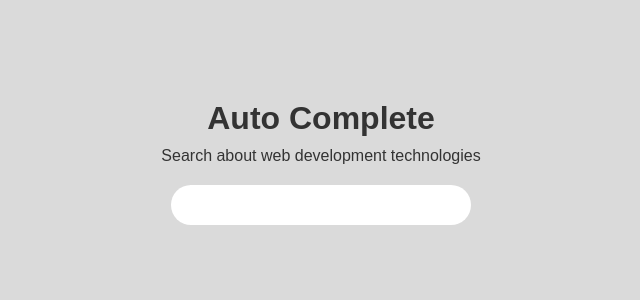
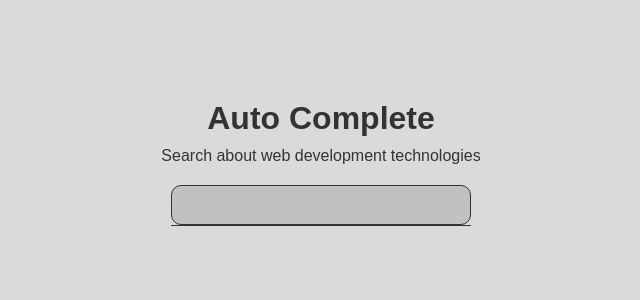
Before and after one commit to LucasSAmaral/AutoCompleteDeelTest, a React (Vite) app in the folder frontend/: page / in a window 1280 px wide. Shown: the top 300 px of the page, without its empty margins (319-959 px from the left). Built offline with nearby package versions, Linux system fonts and the light colour scheme.

Commit message:
feat: create Suggestions component

```diff
--- a/frontend/src/App.tsx
+++ b/frontend/src/App.tsx
@@ -1,4 +1,5 @@
 import Input from './components/Input';
+import Suggestions from './components/Suggestions';
 import './style.css';
 
 function App() {
@@ -8,6 +9,7 @@ function App() {
       <p className="subtitle">Search about web development technologies</p>
       <div className="search-area">
         <Input />
+        <Suggestions />
       </div>
     </div>
   );
--- /dev/null
+++ b/frontend/src/components/Suggestions.tsx
@@ -0,0 +1,16 @@
+import { useAutoComplete } from '../hooks/useAutoComplete';
+
+const Suggestions = () => {
+  const { suggestions, setInputValue } = useAutoComplete();
+  return (
+    <div className="suggestions-wrapper">
+      <ul>
+        {suggestions.map(suggestion => (
+          <li onClick={() => setInputValue(suggestion)}>{suggestion}</li>
+        ))}
+      </ul>
+    </div>
+  );
+};
+
+export default Suggestions;
--- a/frontend/src/style.css
+++ b/frontend/src/style.css
@@ -1,5 +1,4 @@
 /* Reseting default css props from HTML elements */
-
 * {
     padding: 0;
     margin: 0;
@@ -37,9 +36,44 @@
 
 .search-input {
     outline: none;
-    border-color: #333;
-    border-radius: 20px;
+    border: 1px solid #333;
+        border-radius: 10px;
     height: 40px;
+    background-color: #c2c1c1;
     width: 100%;
     padding: 12px;
 }
+
+.suggestions-wrapper {
+    width: 100%;
+    background-color: #c2c1c1;
+    border: 1px solid #333;
+    border-top: none;
+    border-bottom-left-radius: 10px;
+    border-bottom-right-radius: 10px;
+}
+
+.suggestions-wrapper ul {
+    list-style: none;
+}
+
+.suggestions-wrapper li {
+    cursor: pointer;
+    padding: 10px 12px;
+}
+
+.suggestions-wrapper li:hover {
+    background-color: #a5a5a5;
+}
+
+.suggestions-wrapper li:last-child {
+    margin-bottom: 0;
+    border-bottom-left-radius: 10px;
+    border-bottom-right-radius: 10px;
+}
+
+.no-border-bottom {
+    border-bottom: none;
+    border-bottom-left-radius: 0;
+    border-bottom-right-radius: 0;
+}
```
